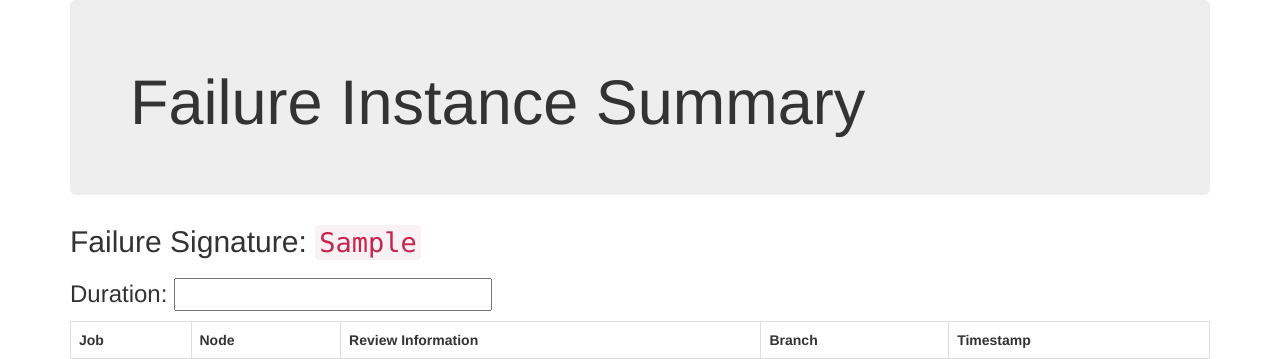
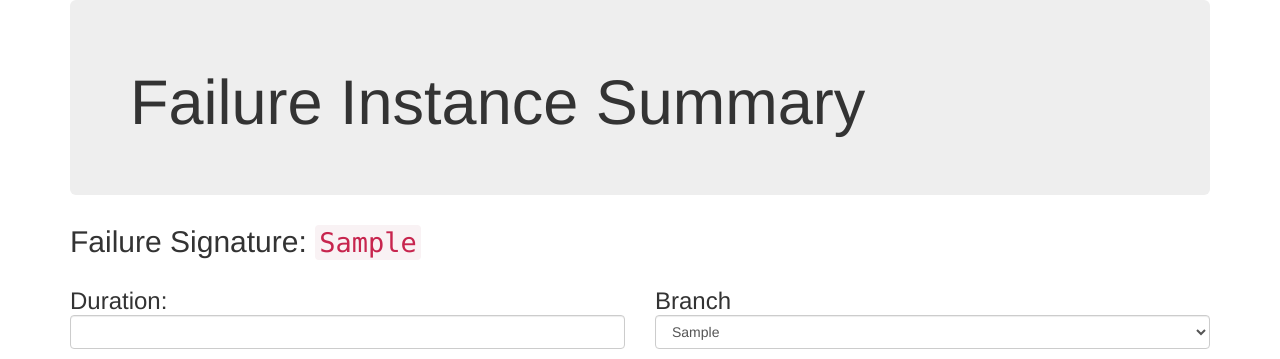
Before and after one commit to smitthakkar96/fstat, a Flask app: page /failure/1 in a window 1280 px wide. Shown: the top 359 px of the page. Run offline with Flask 2, Linux system fonts and the light colour scheme; tables that the repository leaves empty hold one stand-in row (values such as "Sample post"); lists and menus that the app fills with data are empty; some libraries are stand-ins or nearby versions.

Commit message:
added branch filter

```diff
--- a/fstat/controller.py
+++ b/fstat/controller.py
@@ -5,7 +5,7 @@
 
 from fstat import app, db
 from model import Failure, FailureInstance
-from lib import parse_end_date, parse_start_date
+from lib import parse_end_date, parse_start_date, get_branch_list
 
 @app.route("/")
 def index():
@@ -40,21 +40,24 @@
 def instance_summary(fid=None):
     '''
         Shows instance summary for particular failure
-        Params        today = datetime.today().replace(hour=0, minute=0, second=0,
-
+        Params
             - start_day: date with format yyyy-mm-dd, if start date is none it is defaulted to the last monday
             - end_day: date with format yyyy-mm-dd, if end date is none it is defaulted to today
+            - branch: name of branch
     '''
     fid = int(fid)
     start_date = parse_start_date(request.args.get('start_date'))
     end_date = parse_end_date(request.args.get('end_date'))
+    branch = request.args.get('branch', 'master')
 
     failure = Failure.query.filter_by(id=fid).first_or_404()
     failure_instances = FailureInstance.query.filter(db.and_(FailureInstance.timestamp > start_date,
                                                              FailureInstance.timestamp < end_date,
-                                                             FailureInstance.failure == failure))
+                                                             FailureInstance.failure == failure,
+                                                             FailureInstance.branch == branch))
     return render_template('failure_instance.html',
                             failure=failure,
+                            branches=get_branch_list(fid),
                             failure_instances=failure_instances,
                             end_date=str(end_date.date()),
                             start_date=str(start_date.date()),
--- a/fstat/lib.py
+++ b/fstat/lib.py
@@ -1,5 +1,7 @@
 from datetime import datetime, timedelta
 
+from fstat import db
+from model import FailureInstance
 
 def x_days_ago(x=1):
     '''
@@ -26,3 +28,7 @@
     else:
         end_date = datetime.strptime(end_date, '%Y-%m-%d')
     return end_date
+
+
+def get_branch_list(fid):
+    return db.session.query(FailureInstance.branch).filter(FailureInstance.failure_id == fid).distinct()
--- a/fstat/templates/failure_instance.html
+++ b/fstat/templates/failure_instance.html
@@ -15,7 +15,23 @@
       <h1>Failure Instance Summary</h1>
     </div>
     <h2>Failure Signature: <a href="http://git.gluster.org/cgit/glusterfs.git/tree/{{ failure.signature }}" target="_blank"><code>{{ failure.signature }}</code></a></h2>
-      <h3>{% include "snippets/date_range.html" %}</h3>
+    <div class="row">
+        <div class="col-xs-6">
+      {% include "snippets/date_range.html" %}
+    </div>
+    <div class="col-xs-6">
+      <h3 style="padding:0;margin-bottom:0;">Branch</h3>
+      <select class="form-control" id="branch_dropdown" onchange="switchBranch()">
+        {% for b in branches %}
+        <option value="{{b[0]}}">{{b[0]}}</option>
+        {% endfor %}
+      </select>
+
+    </div>
+    </div>
+
+
+
     <table class="table table-bordered">
       <tr>
         <th>Job</th>
@@ -36,4 +52,15 @@
       {% endfor %}
     </table>
    </div>
+<script type="text/javascript">
+  var params = new URLSearchParams(window.location.search);
+  function switchBranch() {
+    var branch = document.getElementById("branch_dropdown").value
+    params.set("branch", branch);
+    window.location.search = params.toString();
+  }
+  if(params.get('branch')) {
+    document.getElementById("branch_dropdown").value = params.get('branch');
+  }
+</script>
 {%- endblock %}
--- a/fstat/templates/index.html
+++ b/fstat/templates/index.html
@@ -30,7 +30,9 @@
     <!--<h2>Weekly Overall Summary</h2>-->
     <h2>Overall Summary</h2>
     {% set range = [start_date, '-', end_date] %}
-    {% include "snippets/date_range.html" %}
+    <div class="col-xs-6">
+      {% include "snippets/date_range.html" %}
+    </div>
     <table class="table table-bordered">
       <tr>
         <th>Signature</th>
--- a/fstat/templates/snippets/date_range.html
+++ b/fstat/templates/snippets/date_range.html
@@ -1,4 +1,4 @@
-<h3>Duration: <input type="text" name="daterange" /></h3>
+<h3>Duration: <input type="text" class="form-control" name="daterange" /></h3>
 <script>
     $('input[name="daterange"]').daterangepicker({
     locale: {format: "YYYY-MM-DD"},
```
